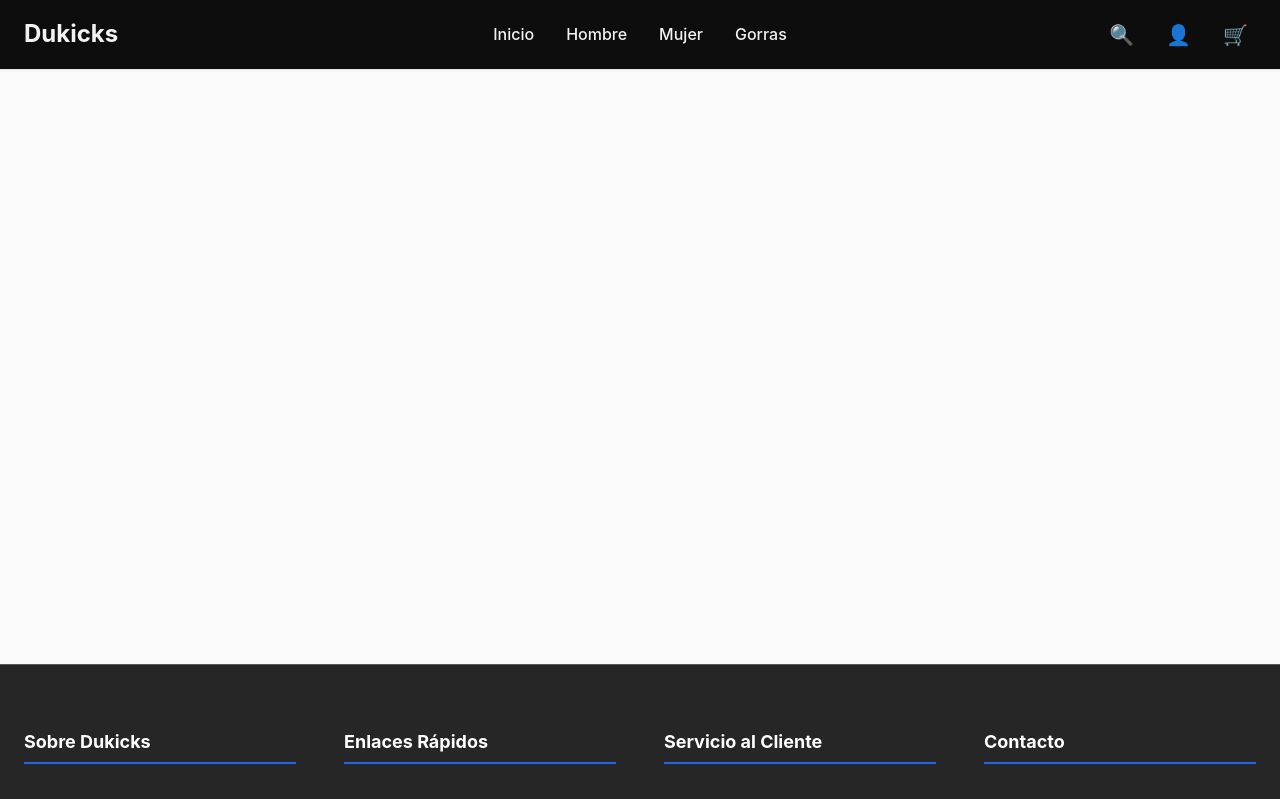
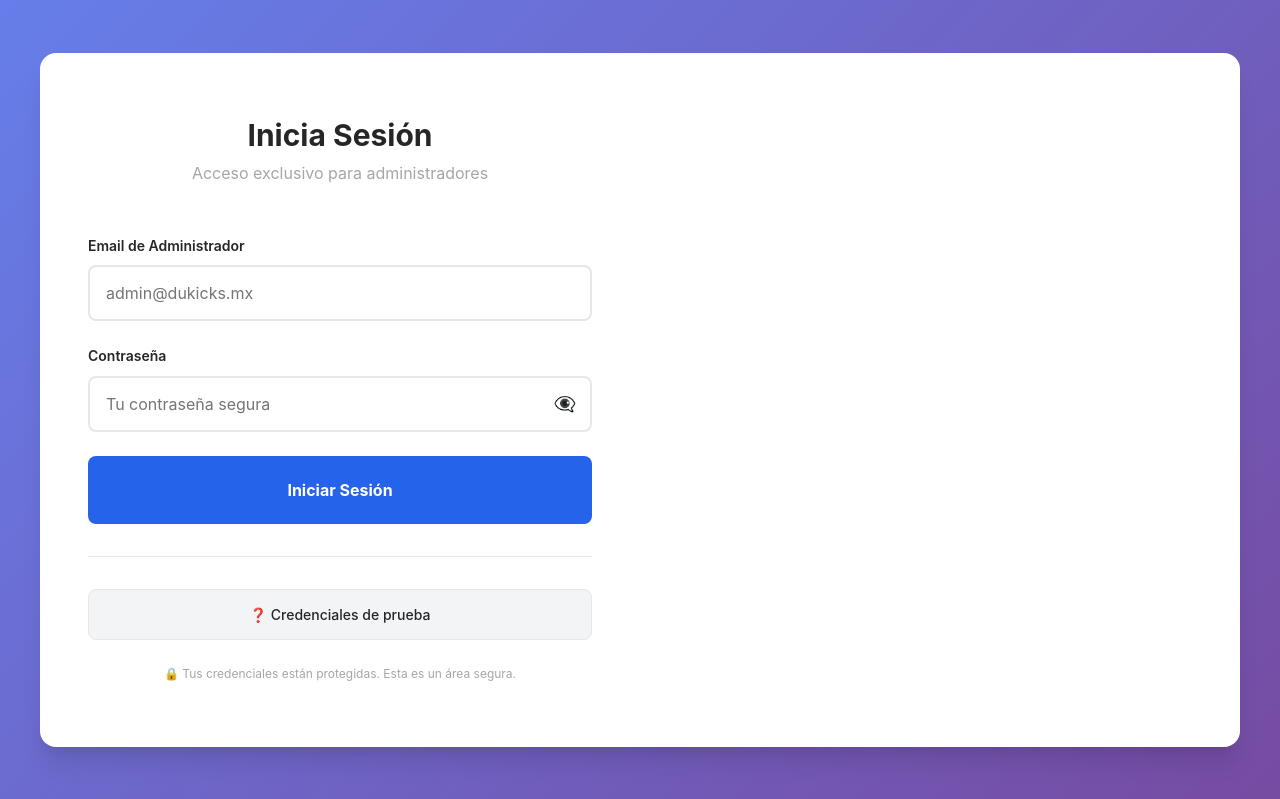
Before and after one commit to CryBaby607/my-app, a React (Vite) app: page /admin/login in a window 1280 px wide. Shown: the top 799 px of the page. Built offline with nearby package versions, Linux system fonts and the light colour scheme.

Commit message:
06/11/2025

```diff
--- a/src/App.jsx
+++ b/src/App.jsx
@@ -1,7 +1,8 @@
 // src/App.jsx
-import { Routes, Route } from 'react-router-dom';
+import { Routes, Route, useLocation } from 'react-router-dom';
 import Navbar from './components/Navbar.jsx'
 import Footer from './components/Footer.jsx'
+import PrivateRoute from './components/PrivateRoute.jsx'
 
 // Páginas Públicas
 import Home from './pages/Home.jsx'
@@ -9,19 +10,41 @@ import Categoria from './pages/Categoria.jsx'
 import DetalleProducto from './pages/DetalleProducto.jsx'
 import Carrito from './pages/Carrito.jsx'
 
+// Páginas de Admin
+import AdminLogin from './pages/Admin/Login.jsx'
+import Dashboard from './pages/Admin/Dashboard.jsx'
+
 function App() {
+  const location = useLocation();
+
+  // Rutas donde NO se deben mostrar navbar y footer
+  const hideNavFooterRoutes = ['/admin/login', '/admin/dashboard'];
+  const shouldHideNavFooter = hideNavFooterRoutes.includes(location.pathname);
+
   return (
     <>
-      <Navbar />
-      <main className="main-content with-header">
+      {!shouldHideNavFooter && <Navbar />}
+      <main className={`main-content ${!shouldHideNavFooter ? 'with-header' : ''}`}>
         <Routes>
+          {/* Rutas Públicas */}
           <Route path="/" element={<Home />} />
           <Route path="/categoria/:category" element={<Categoria />} />
           <Route path="/producto/:id" element={<DetalleProducto />} />
           <Route path="/carrito" element={<Carrito />} />
+
+          {/* Rutas de Admin */}
+          <Route path="/admin/login" element={<AdminLogin />} />
+          <Route
+            path="/admin/dashboard"
+            element={
+              <PrivateRoute>
+                <Dashboard />
+              </PrivateRoute>
+            }
+          />
         </Routes>
       </main>
-      <Footer />
+      {!shouldHideNavFooter && <Footer />}
     </>
   )
 }
--- a/src/components/Navbar.jsx
+++ b/src/components/Navbar.jsx
@@ -1,10 +1,14 @@
 import { useState } from 'react';
+import { useNavigate } from 'react-router-dom';
 import { useCart } from '../context/CartContext';
+import { useAuth } from '../context/AuthContext';
 import SearchBar from './SearchBar';
 import '../styles/components/Navbar.css';
 
 export default function Navbar() {
+  const navigate = useNavigate();
   const { getTotalItems } = useCart();
+  const { isAuthenticated, logout } = useAuth();
   const [isMenuOpen, setIsMenuOpen] = useState(false);
   const [isSearchOpen, setIsSearchOpen] = useState(false);
 
@@ -14,6 +18,15 @@ export default function Navbar() {
   const closeSearch = () => setIsSearchOpen(false);
 
   const cartCount = getTotalItems();
+
+  const handleUserIconClick = () => {
+    if (isAuthenticated) {
+      logout();
+      navigate('/');
+    } else {
+      navigate('/admin/login');
+    }
+  };
 
   return (
     <nav className="navbar">
@@ -44,9 +57,14 @@ export default function Navbar() {
         </button>
 
         {/* User Icon */}
-        <a href="/admin/login" className="nav-icon user-icon" title="Administrador">
-          <span className="icon">👤</span>
-        </a>
+        <button
+          className="nav-icon user-icon"
+          onClick={handleUserIconClick}
+          title={isAuthenticated ? "Cerrar sesión" : "Ir al administrador"}
+        >
+          <span className="icon">{isAuthenticated ? '👤' : '👤'}</span>
+          {isAuthenticated && <span className="auth-badge">✓</span>}
+        </button>
 
         {/* Cart */}
         <a href="/carrito" className="nav-icon cart-icon" title="Carrito">
--- a/src/main.jsx
+++ b/src/main.jsx
@@ -2,6 +2,7 @@ import { StrictMode } from 'react'
 import { createRoot } from 'react-dom/client'
 import { BrowserRouter } from 'react-router-dom'
 import { CartProvider } from './context/CartContext'
+import { AuthProvider } from './context/AuthContext'
 
 // Importar estilos base en orden
 import './styles/base/reset.css'
@@ -15,9 +16,11 @@ import App from './App.jsx'
 createRoot(document.getElementById('root')).render(
   <StrictMode>
     <BrowserRouter>
-      <CartProvider>
-        <App />
-      </CartProvider>
+      <AuthProvider>
+        <CartProvider>
+          <App />
+        </CartProvider>
+      </AuthProvider>
     </BrowserRouter>
   </StrictMode>,
 )
--- a/src/pages/Admin/Login.jsx
+++ b/src/pages/Admin/Login.jsx
@@ -48,44 +48,7 @@ export default function AdminLogin() {
   return (
     <div className="admin-login-page">
       <div className="admin-login-container">
-        {/* Lado izquierdo - Información */}
-        <div className="admin-login-info">
-          <div className="admin-info-content">
-            <div className="admin-badge">🔐 ADMIN</div>
-            <h1>Panel de Administración</h1>
-            <p className="admin-info-subtitle">Dukicks - Gestión de Tienda</p>
-
-            <div className="admin-info-features">
-              <div className="admin-feature-item">
-                <span className="admin-feature-icon">📦</span>
-                <span>Gestiona productos y categorías</span>
-              </div>
-              <div className="admin-feature-item">
-                <span className="admin-feature-icon">📊</span>
-                <span>Visualiza ventas y estadísticas</span>
-              </div>
-              <div className="admin-feature-item">
-                <span className="admin-feature-icon">🛒</span>
-                <span>Administra pedidos de clientes</span>
-              </div>
-              <div className="admin-feature-item">
-                <span className="admin-feature-icon">⚙️</span>
-                <span>Configura la tienda</span>
-              </div>
-            </div>
-
-            <div className="admin-info-note">
-              <span className="admin-note-icon">ℹ️</span>
-              <p>Este área es exclusiva para administradores. Si no eres administrador, regresa a la tienda principal.</p>
-            </div>
-
-            <a href="/" className="btn-back-store">
-              ← Volver a la tienda
-            </a>
-          </div>
-        </div>
-
-        {/* Lado derecho - Formulario */}
+        {/* Formulario */}
         <div className="admin-login-form-container">
           <div className="admin-form-header">
             <h2>Inicia Sesión</h2>
```
